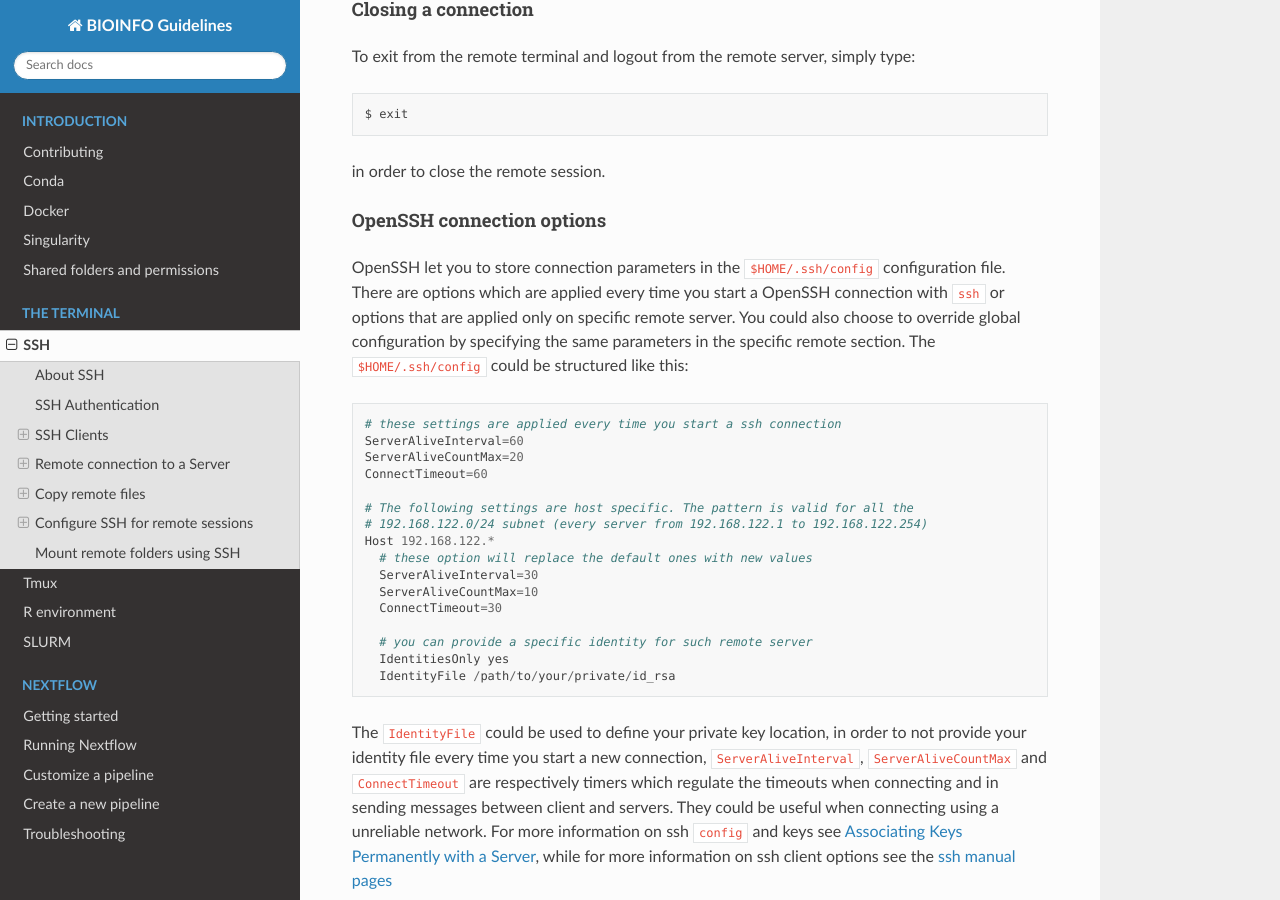
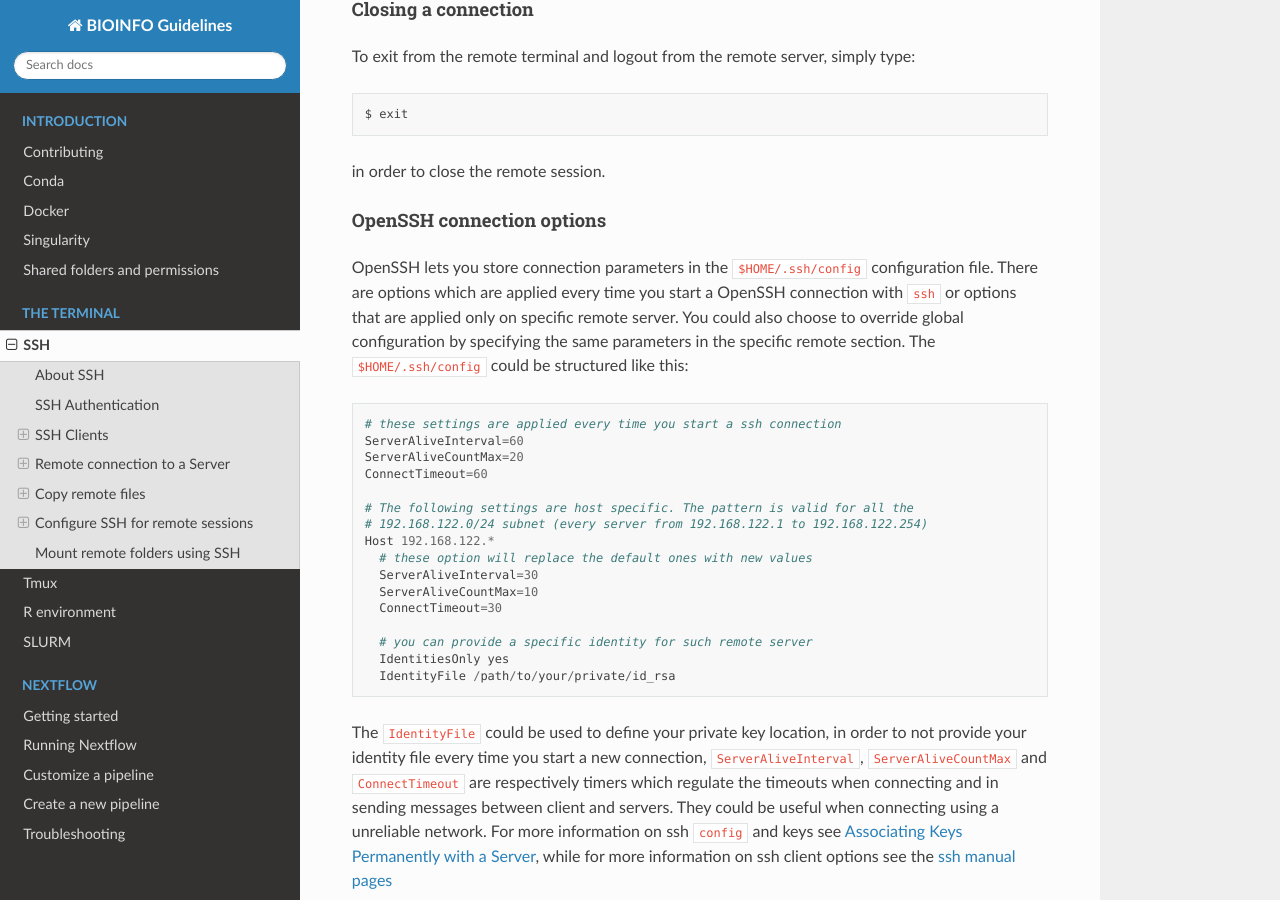
Before and after one commit to cnr-ibba/BIOINFO-guidelines, a Sphinx documentation site: the page built from docs/terminal/ssh.rst, in a window 1280 px wide and 900 px high, scrolled down 9964 px. Built offline with Sphinx 7.4.7 and the Read the Docs theme 3.1.0, drawn with Linux system fonts in a browser that asks for light colours.

Commit message:
:pencil2: fix typo in OpenSSH config documentation
Corrects a grammatical error in the documentation
regarding OpenSSH configuration files.

```diff
--- a/docs/terminal/ssh.rst
+++ b/docs/terminal/ssh.rst
@@ -410,7 +410,7 @@ in order to close the remote session.
 OpenSSH connection options
 ^^^^^^^^^^^^^^^^^^^^^^^^^^
 
-OpenSSH let you to store connection parameters in the ``$HOME/.ssh/config``
+OpenSSH lets you store connection parameters in the ``$HOME/.ssh/config``
 configuration file. There are options which are applied every time you start a OpenSSH
 connection with ``ssh`` or options that are applied only on specific remote server.
 You could also choose to override global configuration by specifying the same parameters
```
